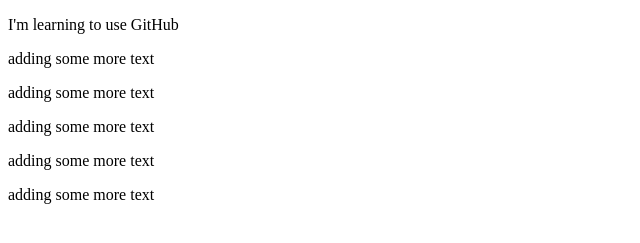
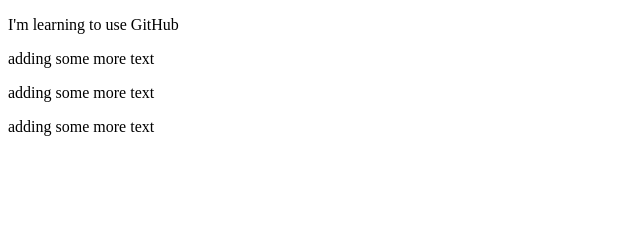
Before and after one commit to dpressley/MyProject, a plain HTML site: page index.html in a window 1280 px wide. Shown: the part 91-334 px from the top of the page, without its empty margins (0-640 px from the left). Drawn offline with Linux system fonts and the light colour scheme.

Commit message:
subtracted text

```diff
--- a/index.html
+++ b/index.html
@@ -9,7 +9,6 @@
 <p>adding some more text</p>
 <p>adding some more text</p>
 <p>adding some more text</p>
-<p>adding some more text</p>
-<p>adding some more text</p>
+
 </body>
 </html>
```
